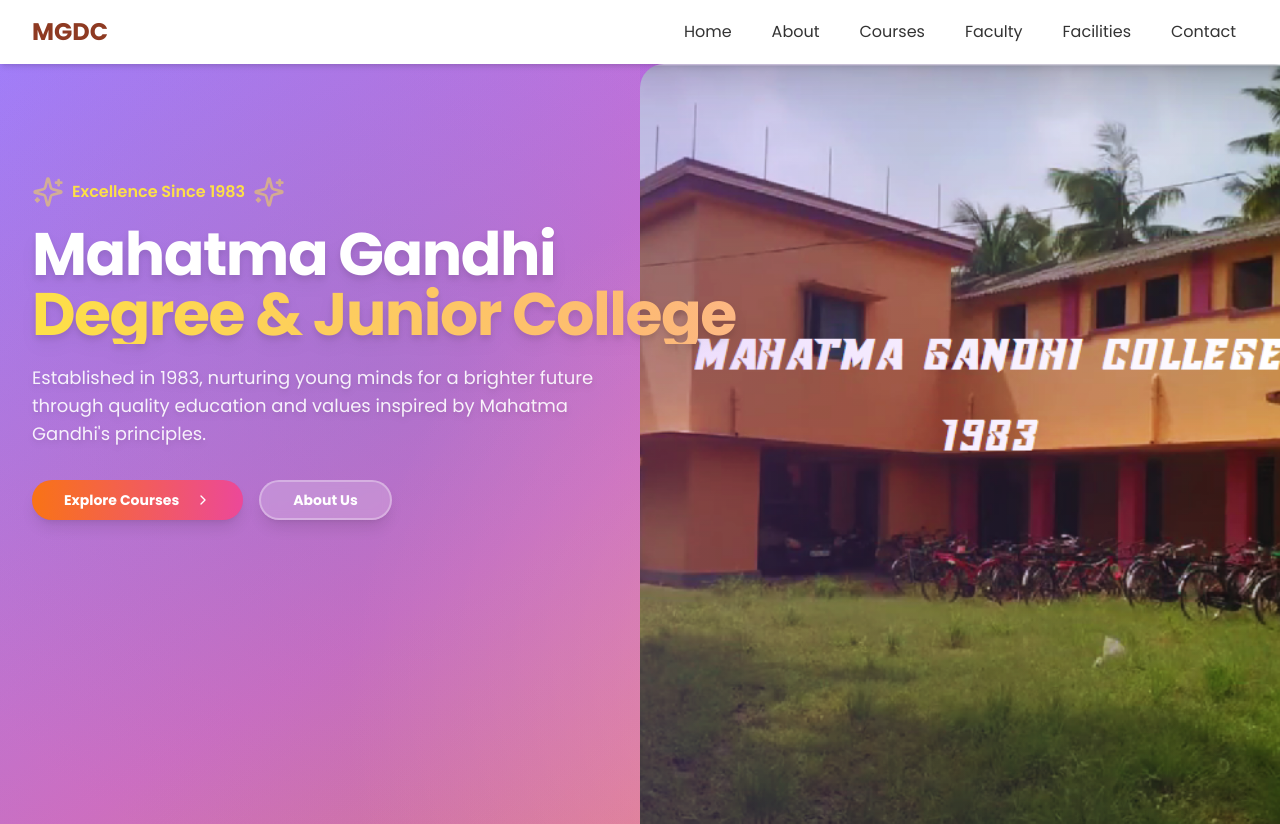
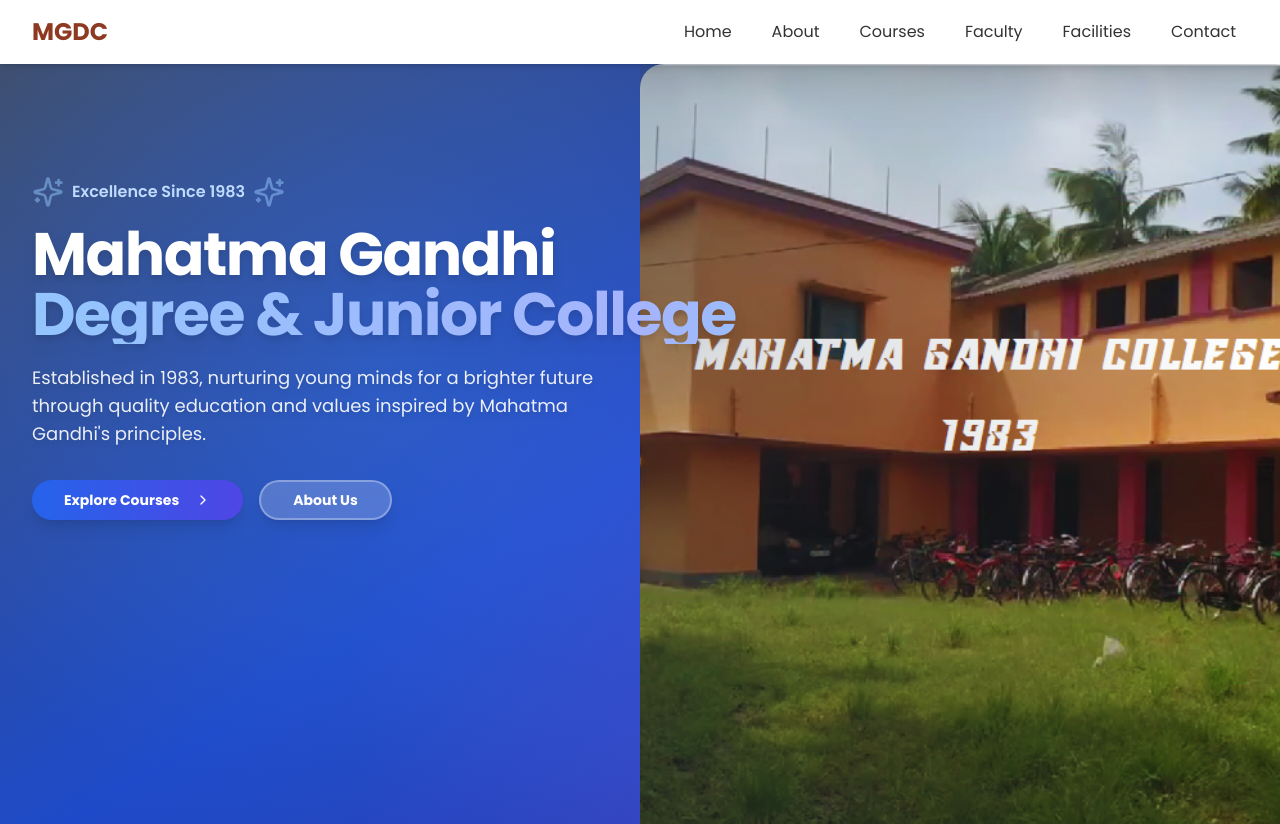
Before and after one commit to saiavinash77/mahatmagandhi-junior-degree-college, a React (Vite) app: page / in a window 1280 px wide. Shown: the top 824 px of the page. Built offline with nearby package versions, Linux system fonts and the light colour scheme.

Commit message:
Remove pink color from Hero section
Removed the pink color from the top of the Hero section to make it more professional.

```diff
--- a/src/components/Hero.tsx
+++ b/src/components/Hero.tsx
@@ -5,23 +5,23 @@ import { ChevronRight, Sparkles } from 'lucide-react';
 
 const Hero = () => {
   return (
-    <div className="relative overflow-hidden bg-gradient-to-br from-purple-400 via-pink-400 to-orange-400 min-h-screen">
-      <div className="absolute inset-0 bg-gradient-to-r from-blue-600/20 to-purple-600/20"></div>
-      <div className="absolute inset-0 bg-[radial-gradient(circle_at_30%_40%,rgba(120,119,198,0.3),transparent_50%)]"></div>
-      <div className="absolute inset-0 bg-[radial-gradient(circle_at_70%_80%,rgba(255,182,193,0.4),transparent_50%)]"></div>
+    <div className="relative overflow-hidden bg-gradient-to-br from-slate-600 via-blue-700 to-indigo-800 min-h-screen">
+      <div className="absolute inset-0 bg-gradient-to-r from-blue-900/20 to-indigo-900/20"></div>
+      <div className="absolute inset-0 bg-[radial-gradient(circle_at_30%_40%,rgba(59,130,246,0.3),transparent_50%)]"></div>
+      <div className="absolute inset-0 bg-[radial-gradient(circle_at_70%_80%,rgba(99,102,241,0.4),transparent_50%)]"></div>
 
       <div className="max-w-7xl mx-auto relative z-10">
         <div className="relative z-10 pb-8 sm:pb-16 md:pb-20 lg:pb-28 xl:pb-32">
           <div className="mt-10 mx-auto max-w-7xl px-4 sm:mt-12 sm:px-6 md:mt-16 lg:mt-20 lg:px-8 xl:mt-28">
             <div className="text-center lg:text-left">
               <div className="flex items-center justify-center lg:justify-start mb-4">
-                <Sparkles className="h-8 w-8 text-yellow-300 animate-pulse mr-2" />
-                <span className="text-yellow-300 font-semibold">Excellence Since 1983</span>
-                <Sparkles className="h-8 w-8 text-yellow-300 animate-pulse ml-2" />
+                <Sparkles className="h-8 w-8 text-blue-300 animate-pulse mr-2" />
+                <span className="text-blue-200 font-semibold">Excellence Since 1983</span>
+                <Sparkles className="h-8 w-8 text-blue-300 animate-pulse ml-2" />
               </div>
               <h1 className="text-4xl tracking-tight font-extrabold text-white sm:text-5xl md:text-6xl drop-shadow-lg">
                 <span className="block animate-fade-in">Mahatma Gandhi</span>
-                <span className="block text-transparent bg-clip-text bg-gradient-to-r from-yellow-300 via-orange-300 to-pink-300 animate-fade-in">
+                <span className="block text-transparent bg-clip-text bg-gradient-to-r from-blue-300 via-indigo-300 to-cyan-300 animate-fade-in">
                   Degree & Junior College
                 </span>
               </h1>
@@ -29,7 +29,7 @@ const Hero = () => {
                 Established in 1983, nurturing young minds for a brighter future through quality education and values inspired by Mahatma Gandhi's principles.
               </p>
               <div className="mt-8 sm:flex sm:justify-center lg:justify-start space-y-4 sm:space-y-0 sm:space-x-4">
-                <Button className="w-full sm:w-auto bg-gradient-to-r from-orange-500 to-pink-500 hover:from-orange-600 hover:to-pink-600 text-white font-bold py-4 px-8 rounded-full shadow-lg hover:shadow-xl transform hover:scale-105 transition-all duration-200 border-0">
+                <Button className="w-full sm:w-auto bg-gradient-to-r from-blue-600 to-indigo-600 hover:from-blue-700 hover:to-indigo-700 text-white font-bold py-4 px-8 rounded-full shadow-lg hover:shadow-xl transform hover:scale-105 transition-all duration-200 border-0">
                   Explore Courses
                   <ChevronRight className="ml-2 h-5 w-5" />
                 </Button>
@@ -43,7 +43,7 @@ const Hero = () => {
       </div>
       <div className="lg:absolute lg:inset-y-0 lg:right-0 lg:w-1/2">
         <div className="relative h-56 sm:h-72 md:h-96 lg:h-full overflow-hidden">
-          <div className="absolute inset-0 bg-gradient-to-l from-transparent to-purple-500/20"></div>
+          <div className="absolute inset-0 bg-gradient-to-l from-transparent to-slate-700/20"></div>
           <img
             className="h-full w-full object-cover rounded-l-3xl shadow-2xl"
             src="/lovable-uploads/688d0d39-973d-44b2-95da-ed63a789eb4b.png"
```
